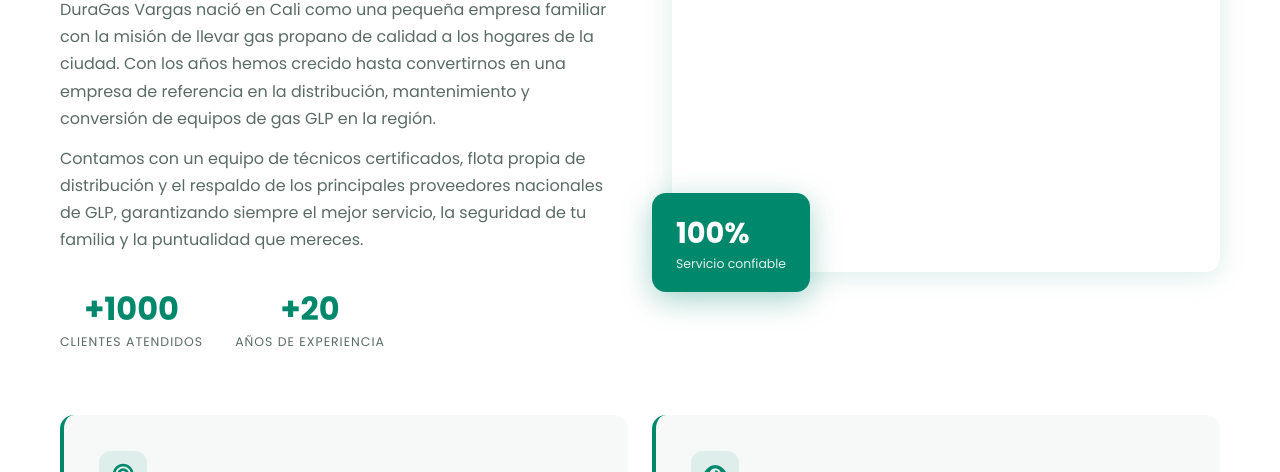
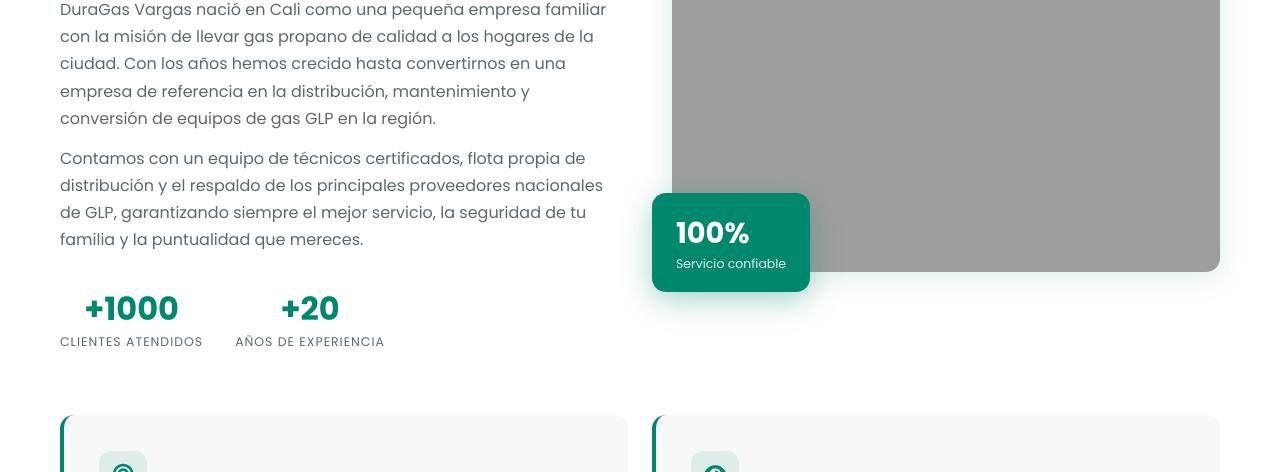
Before and after one commit to DidierVF/duragas.vargas, a plain HTML site: page index.html in a window 1280 px wide. Shown: the part 855-1327 px from the top of the page. Drawn offline with Linux system fonts and the light colour scheme; the site is published under a folder, as on GitHub Pages, so addresses that start at the root find nothing.

Commit message:
Update index.html

```diff
--- a/index.html
+++ b/index.html
@@ -137,7 +137,7 @@
 
             <!-- Image -->
             <div class="about-img-wrap">
-              <img src="/assets/img/cilindros3.png" alt="Sede DuraGas Vargas" />
+              <img src="assets/img/cilindros3.png" alt="Sede DuraGas Vargas" />
               <div class="about-badge">
                 <div class="big">100%</div>
                 <div class="small">Servicio confiable</div>
```
